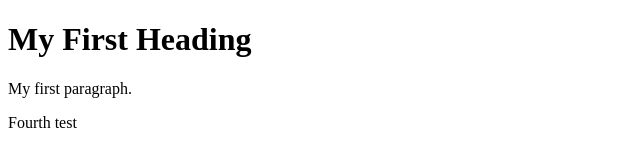
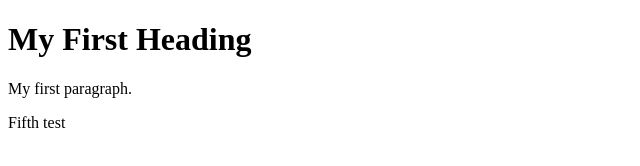
Before and after one commit to r0739228/Azure_IaC_Challenge_team_5, a plain HTML site: page application/index.html in a window 1280 px wide. Shown: the full height of the page, 0-640 px from the left. Drawn offline with Linux system fonts and the light colour scheme.

Commit message:
Fourth test

```diff
--- a/application/index.html
+++ b/application/index.html
@@ -4,7 +4,7 @@
 
 <h1>My First Heading</h1>
 <p>My first paragraph.</p>
-<p>Fourth test</P>
+<p>Fifth test</P>
 
 </body>
 </html>
```
